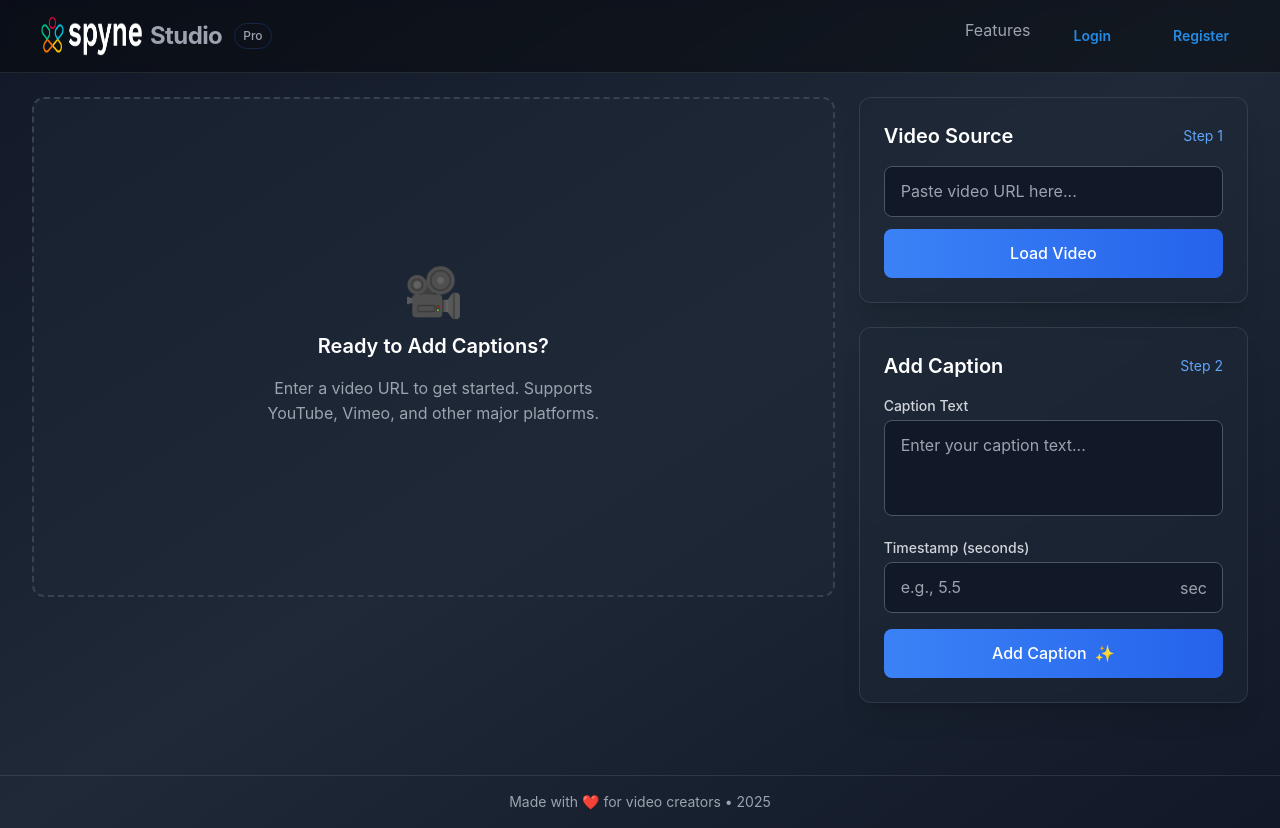
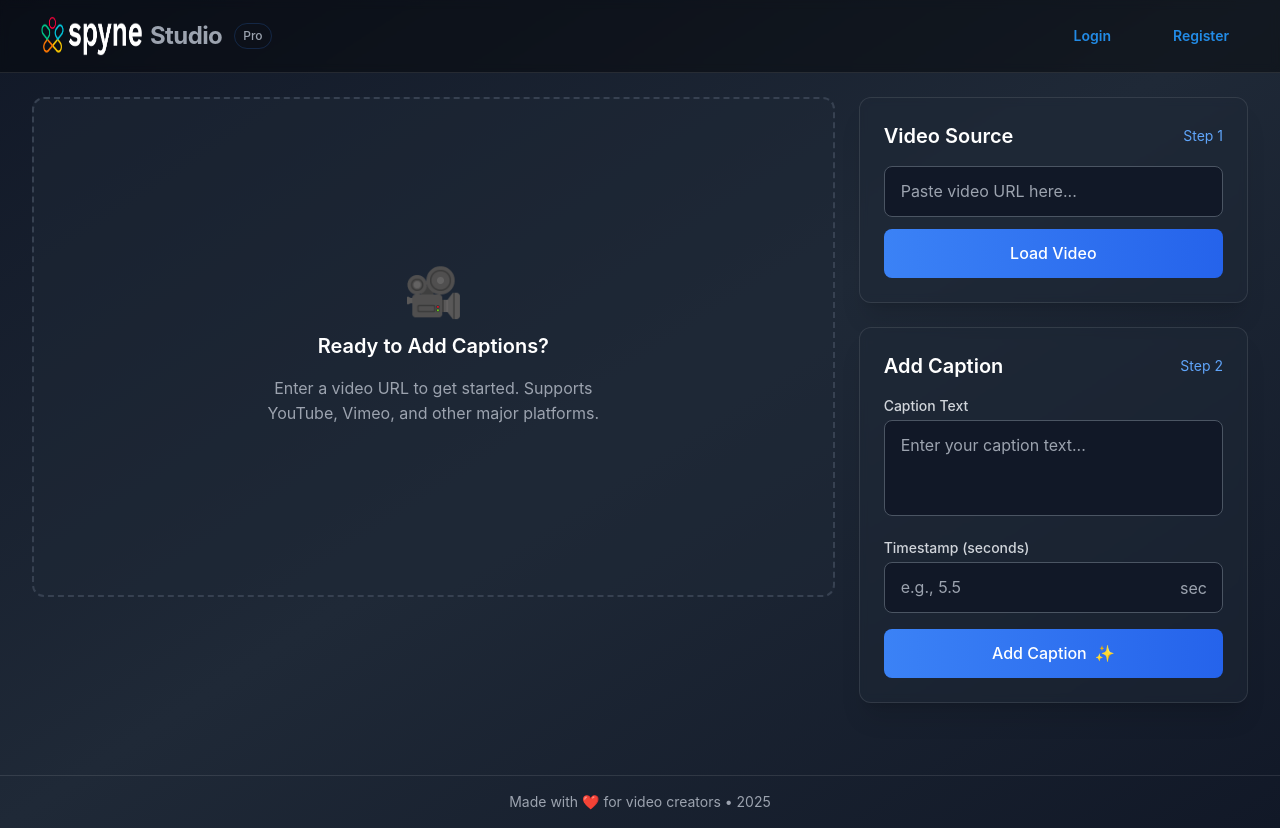
Before and after one commit to IkhlasGadagin/video-caption, a React (Vite) app: page / in a window 1280 px wide. Built offline with nearby package versions, Linux system fonts and the light colour scheme.

Commit message:
the Feature is removed

```diff
--- a/src/App.jsx
+++ b/src/App.jsx
@@ -131,7 +131,7 @@ const App = () => {
               </span>
             </div>
             <div className="hidden md:flex space-x-6 text-gray-400">
-              <span className="hover:text-blue-400 cursor-pointer transition-colors">Features</span>
+              {/* <span className="hover:text-blue-400 cursor-pointer transition-colors">Features</span> */}
               <span className="hover:text-blue-400 cursor-pointer transition-colors"><Login /></span>
               <span className="hover:text-blue-400 cursor-pointer transition-colors"><Register /></span>
             </div>
```
